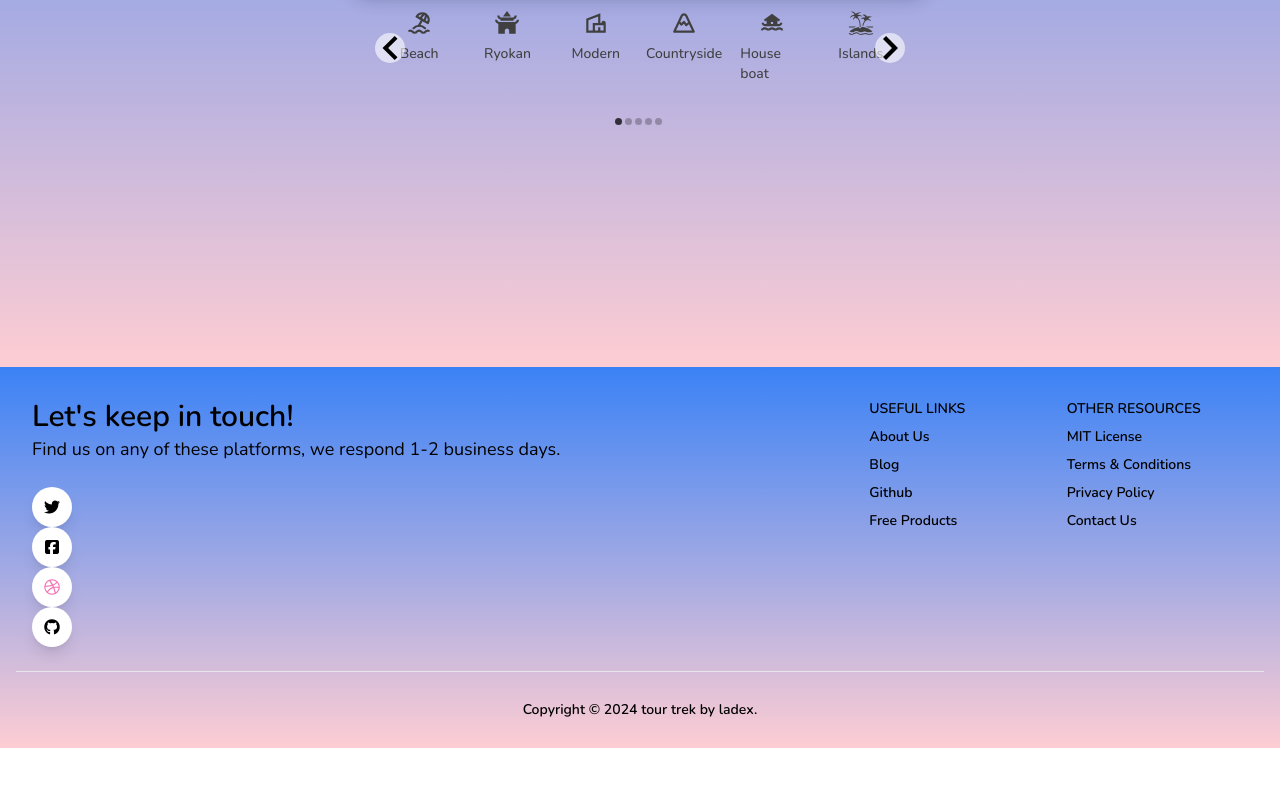
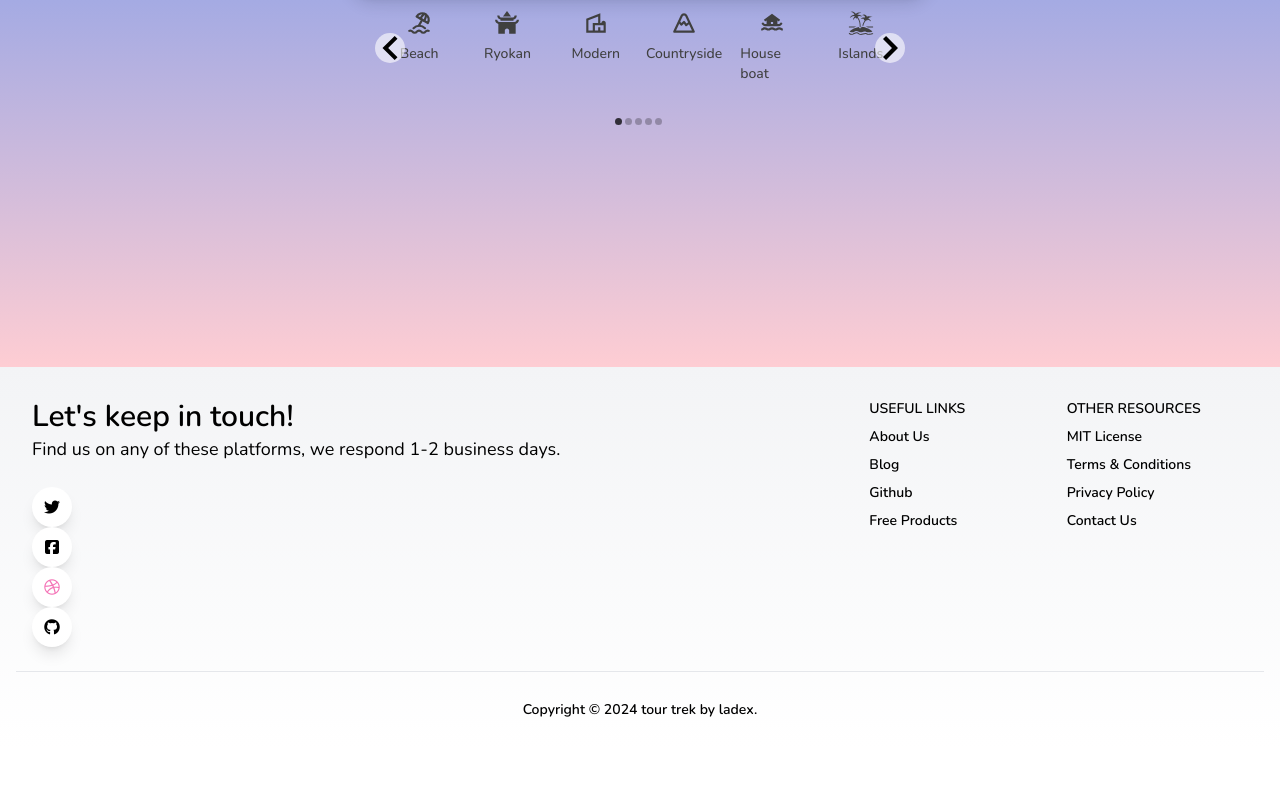
Before and after one commit to ridabensalem/tour-trek, a Next.js app: page /landingpage in a window 1280 px wide. Shown: the part 545-1331 px from the top of the page. Built offline with nearby package versions, Linux system fonts and the light colour scheme; no server answers; what world-countries would draw is missing.

Commit message:
fixing 14:73  Error: in footer

```diff
--- a/app/components/navbar/Footer.tsx
+++ b/app/components/navbar/Footer.tsx
@@ -1,17 +1,14 @@
 import React from 'react';
 import 'tailwindcss/tailwind.css';
 import '@fortawesome/fontawesome-free/css/all.min.css';
-// import Logo from './Logo';
 
 const Footer = () => {
   return (
-    <footer  className="relative bg-blueGray-200 pt-8 pb-6
-    bg-gradient-to-b from-blue-500 to-rose-200
-    ">
+    <footer className="relative bg-blueGray-200 pt-8 pb-6 bg-gradient-to-b from-gray-100 to-white">
       <div className="container mx-auto px-4">
         <div className="flex flex-wrap text-left lg:text-left">
           <div className="w-full lg:w-6/12 px-4">
-            <h4 className="text-3xl font-semibold text-blueGray-700">Let's keep in touch!</h4>
+            <h4 className="text-3xl font-semibold text-blueGray-700">Let&apos;s keep in touch!</h4>
             <h5 className="text-lg mt-0 mb-2 text-blueGray-600">
               Find us on any of these platforms, we respond 1-2 business days.
             </h5>
```
